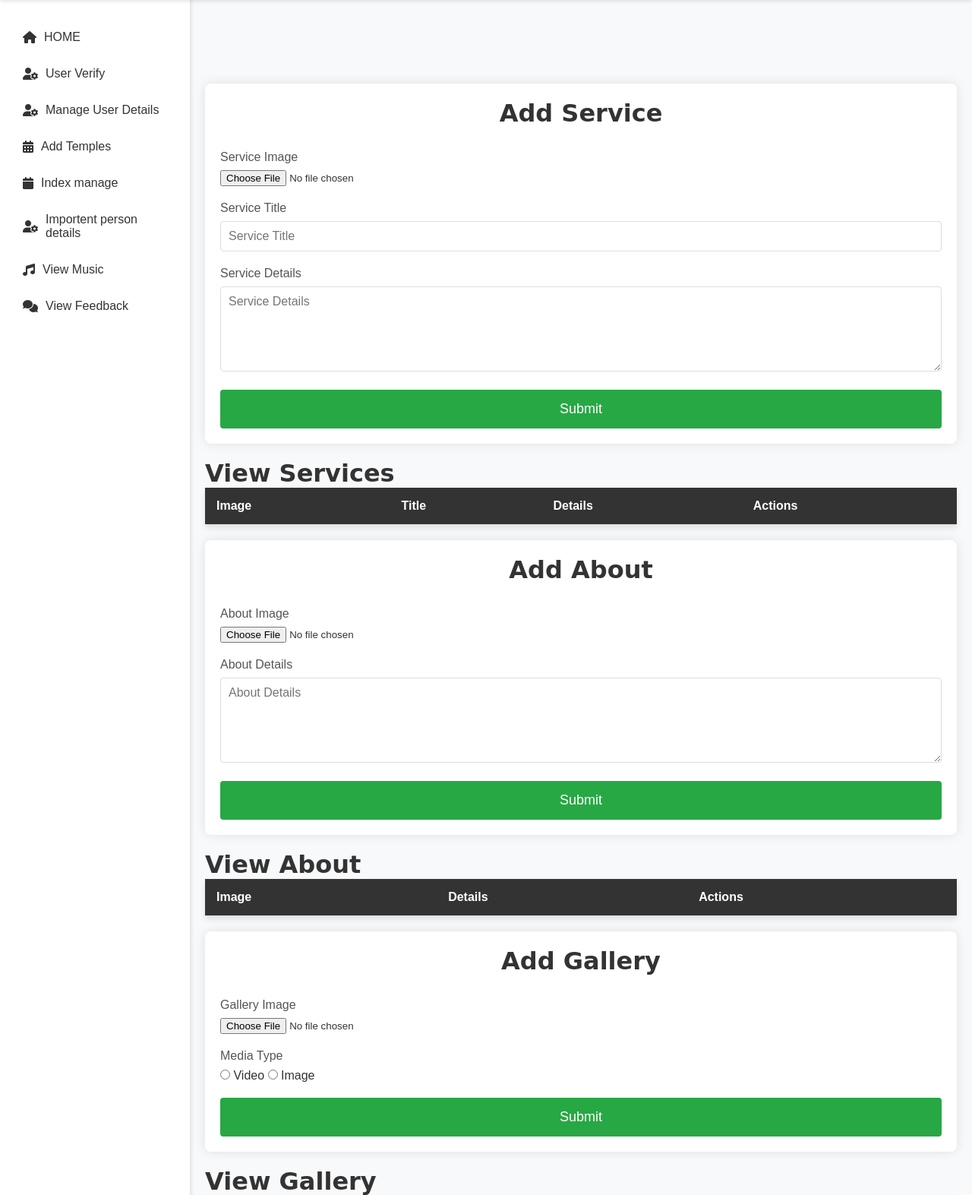
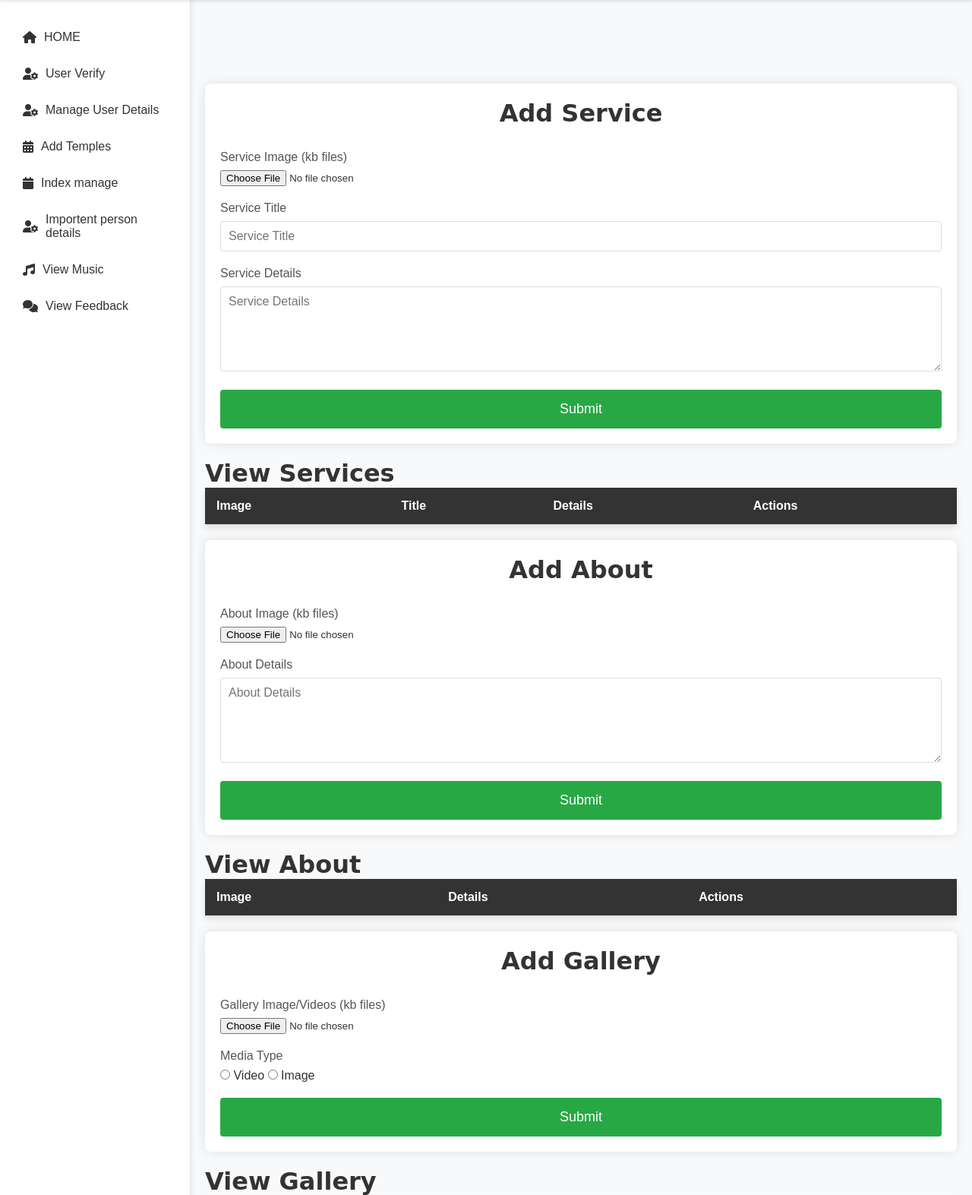
Before and after one commit to renukakamath/svssamithi, a Flask app: page /admin/kirorwkorrgjerngijrekrhhrtiri in a window 1280 px wide. Shown: the part 60-1633 px from the top of the page at 76% size. Run offline with Flask 3, Linux system fonts and the light colour scheme; the visitor is signed in with stand-in values (Sample User, id 1); data that the repository does not hold is empty.

Commit message:
kb files

```diff
--- a/templates/admin_Addtemple.html
+++ b/templates/admin_Addtemple.html
@@ -15,7 +15,7 @@
                 <textarea id="temple-details" name="temple_details"   rows="4" required>{{data['templeup'][0]['details']}}</textarea>
             </div>
             <div class="form-group">
-                <label for="temple-images">Images:</label>
+                <label for="temple-images">Images: (kb files)</label>
                 <input type="file" id="temple-images" id="imageUpload" name="temple_images" accept="image/*" multiple required>
             </div>
             <button type="submit" value="update" name="update">Submit</button>
@@ -33,7 +33,7 @@
                 <textarea id="temple-details" name="temple_details" rows="4" required></textarea>
             </div>
             <div class="form-group">
-                <label for="temple-images">Images:</label>
+                <label for="temple-images">Images: (kb files)</label>
                 <input type="file" id="temple-images" id="imageUpload" name="temple_images" accept="image/*" multiple required>
             </div>
             <button type="submit" value="submit" name="submit">Submit</button>
--- a/templates/admin_addevent.html
+++ b/templates/admin_addevent.html
@@ -41,7 +41,7 @@
                 <textarea id="eventDetails" name="eventDetails" rows="5" required></textarea>
             </div>
             <div class="form-group">
-                <label for="eventImage">Event Notice Image</label>
+                <label for="eventImage">Event Notice Image (kb files)</label>
                 <input type="file" id="eventImage" name="eventImage" accept="image/*" required>
             </div>
             <button type="submit" value="submit" name="submit">Submit</button>
--- a/templates/admin_addindex.html
+++ b/templates/admin_addindex.html
@@ -11,7 +11,7 @@
             {% if data['serviceup']%}
             <form method="post" enctype="multipart/form-data">
                 <div class="form-group">
-                    <label for="serviceImage">Service Image</label>
+                    <label for="serviceImage">Service Image (kb files)</label>
                     <input type="file" id="serviceImage"  id="imageUpload" accept="image/jpeg, image/png, image/gif"  name="image" required>
                 </div>
                 <div class="form-group">
@@ -28,7 +28,7 @@
 
             <form method="post" enctype="multipart/form-data">
                 <div class="form-group">
-                    <label for="serviceImage">Service Image</label>
+                    <label for="serviceImage">Service Image (kb files)</label>
                     <input type="file" id="serviceImage" name="image" id="imageUpload" accept="image/jpeg, image/png, image/gif" required>
                 </div>
                 <div class="form-group">
@@ -83,7 +83,7 @@
             {% if data['aboutup']%}
             <form method="post" enctype="multipart/form-data">
                 <div class="form-group">
-                    <label for="aboutImage">About Image</label>
+                    <label for="aboutImage">About Image (kb files)</label>
                     <input type="file" id="aboutImage"  id="imageUpload" accept="image/jpeg, image/png, image/gif" name="image" required>
                 </div>
                 <div class="form-group">
@@ -98,7 +98,7 @@
 
             <form method="post" enctype="multipart/form-data">
                 <div class="form-group">
-                    <label for="aboutImage">About Image</label>
+                    <label for="aboutImage">About Image (kb files)</label>
                     <input type="file" id="aboutImage"  id="imageUpload" accept="image/jpeg, image/png, image/gif" name="image" required>
                 </div>
                 <div class="form-group">
@@ -145,7 +145,7 @@
         <div class="contact-form">
             <form method="post" enctype="multipart/form-data">
                 <div class="form-group">
-                    <label for="galleryImage">Gallery Image</label>
+                    <label for="galleryImage">Gallery Image/Videos (kb files)</label>
                     <input type="file" id="galleryImage" name="image" required>
                 </div>
 
--- a/templates/admin_addmusic.html
+++ b/templates/admin_addmusic.html
@@ -11,7 +11,7 @@
                 <input type="text" id="musicTitle" value="{{data['musicup'][0]['title']}}" name="musicTitle" >
             </div>
             <div class="form-group">
-                <label for="audioFile">Audio File</label>
+                <label for="audioFile">Audio File (kb files)</label>
                 <input type="file" id="audioFile" name="audioFile" accept="audio/*" >
             </div>
             <div class="form-group">
@@ -39,7 +39,7 @@
                 <input type="text" id="musicTitle"  name="musicTitle" >
             </div>
             <div class="form-group">
-                <label for="audioFile">Audio File</label>
+                <label for="audioFile">Audio File (kb files)</label>
                 <input type="file" id="audioFile" name="audioFile" accept="audio/*" >
             </div>
             <div class="form-group">
--- a/templates/admin_addstaff.html
+++ b/templates/admin_addstaff.html
@@ -28,7 +28,7 @@
             </div>
 
             <div class="form-group">
-                <label for="eventImage"> Photo</label>
+                <label for="eventImage"> Photo (kb files)</label>
                 <input type="file" id="eventImage" id="imageUpload" name="imgg" accept="image/*" >
             </div>
             <button type="submit" value="update" name="update">Submit</button>
@@ -60,7 +60,7 @@
             </div>
 
             <div class="form-group">
-                <label for="eventImage"> Photo</label>
+                <label for="eventImage"> Photo (kb files)</label>
                 <input type="file" id="eventImage" id="imageUpload"  required name="imgg" accept="image/*" >
             </div>
             <button type="submit" value="submit" name="submit">Submit</button>
```
